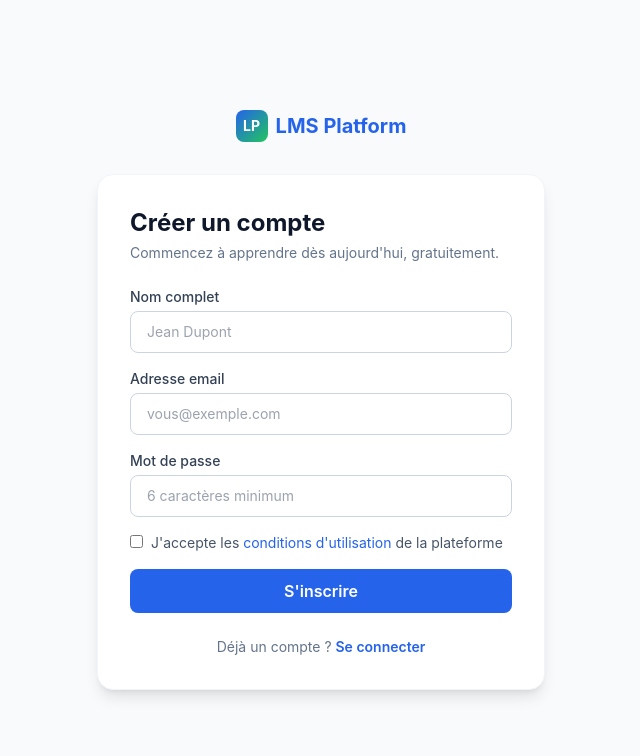
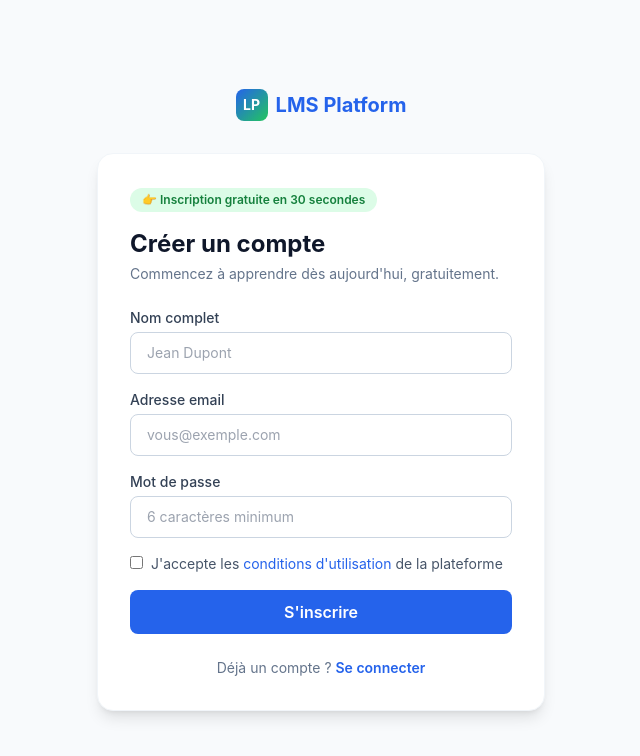
Before and after one commit to alliapamphile25-stack/Success-Academy, a plain HTML site: page docs/register.html in a window 1280 px wide. Shown: the whole page, without its empty margins (319-959 px from the left). Drawn offline with nearby package versions, Linux system fonts and the light colour scheme.

Commit message:
Inscription : ajoute le badge 'gratuite en 30 secondes'

```diff
--- a/docs/register.html
+++ b/docs/register.html
@@ -18,6 +18,7 @@
   </div>
 
   <div class="bg-white rounded-2xl shadow-lg border border-slate-100 p-8">
+    <span class="inline-flex items-center gap-1.5 bg-green-100 text-green-700 text-xs font-semibold px-3 py-1 rounded-full mb-4">👉 Inscription gratuite en 30 secondes</span>
     <h1 class="text-2xl font-bold text-slate-900 mb-1">Créer un compte</h1>
     <p class="text-sm text-slate-500 mb-6">Commencez à apprendre dès aujourd'hui, gratuitement.</p>
 
```
Also changed, not shown: frontend/register.html (+1 -0 lines).
